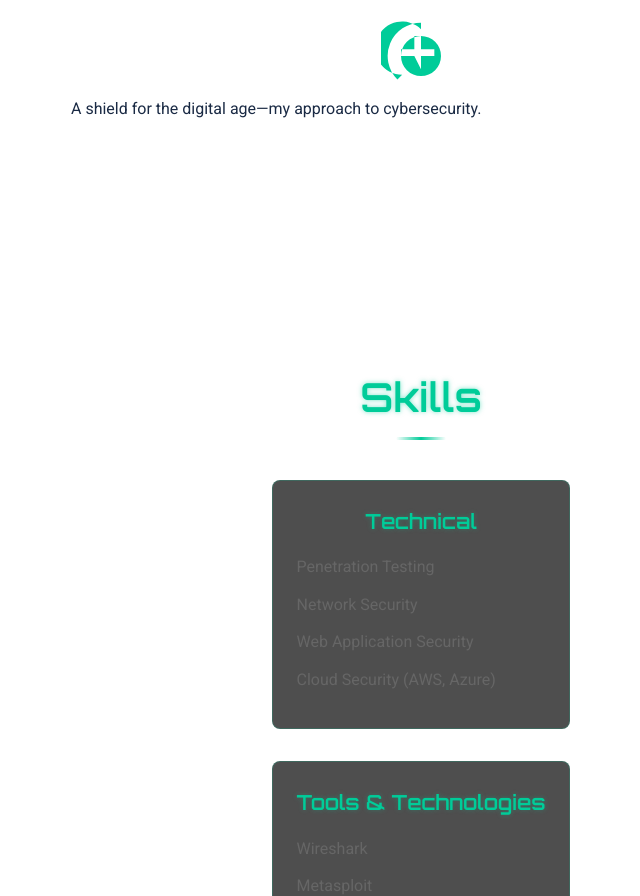
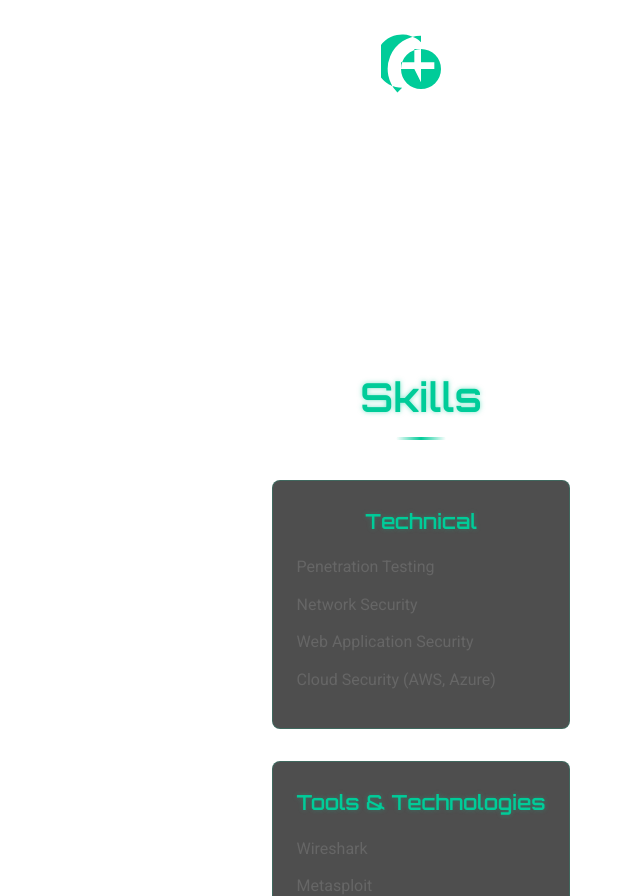
Before and after one commit to saivarmadpr/saivarmadpr.github.io, a website: page index.html in a window 1280 px wide. Shown: the part 1397-2293 px from the top of the page, without its empty margins (219-859 px from the left). Drawn offline with nearby package versions, Linux system fonts and the light colour scheme.

Commit message:
removed caption

```diff
--- a/index.html
+++ b/index.html
@@ -60,7 +60,6 @@
                 <svg class="cyber-icon" xmlns="http://www.w3.org/2000/svg" viewBox="0 0 24 24" fill="currentColor" width="80px" height="80px" aria-label="Shield icon representing cybersecurity protection">
                     <path d="M12 2a10 10 0 00-7.07 17.07l1.41-1.41A8 8 0 1112 4v2zm0 16a6 6 0 100-12 6 6 0 000 12zm-2-6H6v-2h4V6h2v4h4v2h-4v4z"/>
                 </svg>
-                <p class="cyber-icon-caption">A shield for the digital age—my approach to cybersecurity.</p>
             </div>
         </section>
 
```
